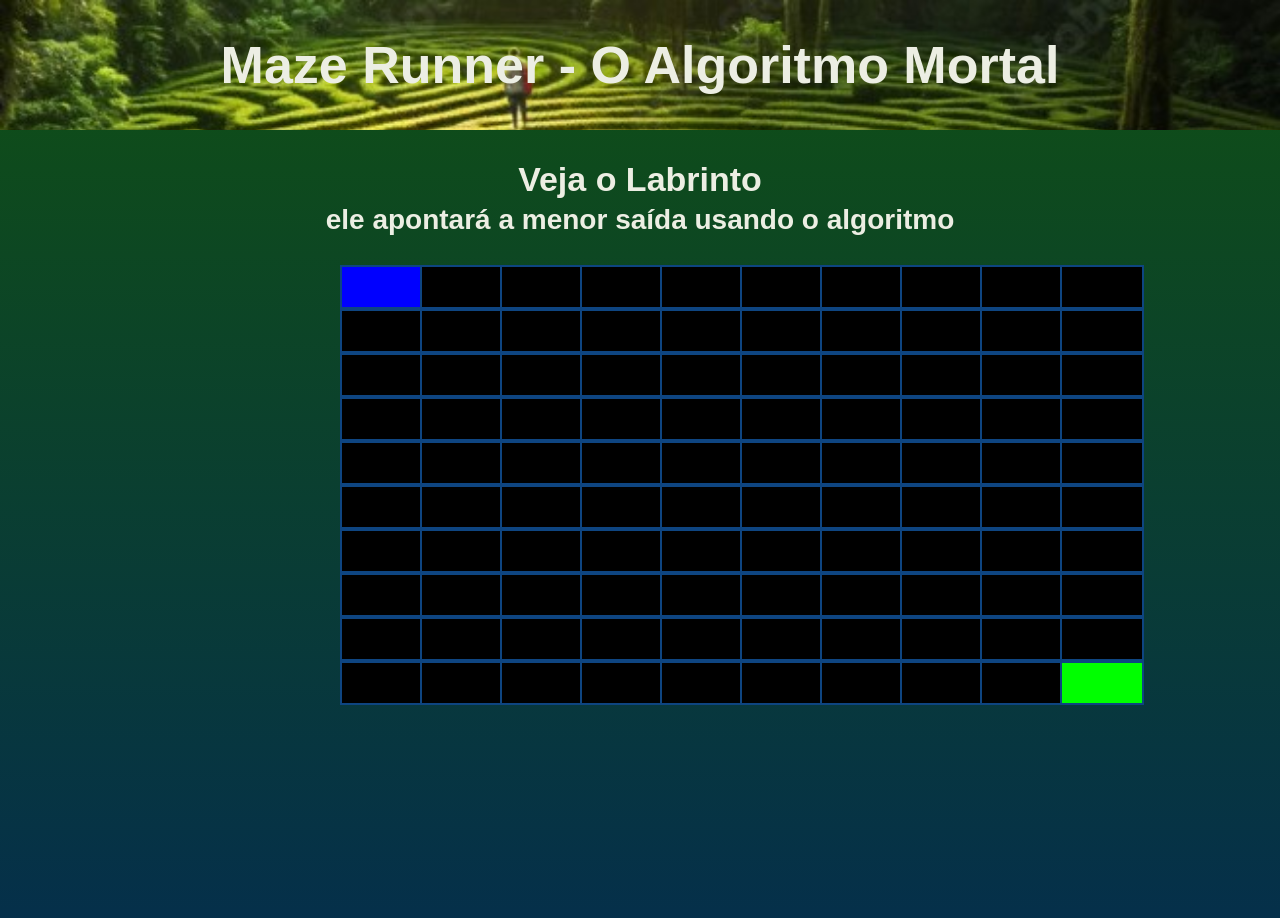
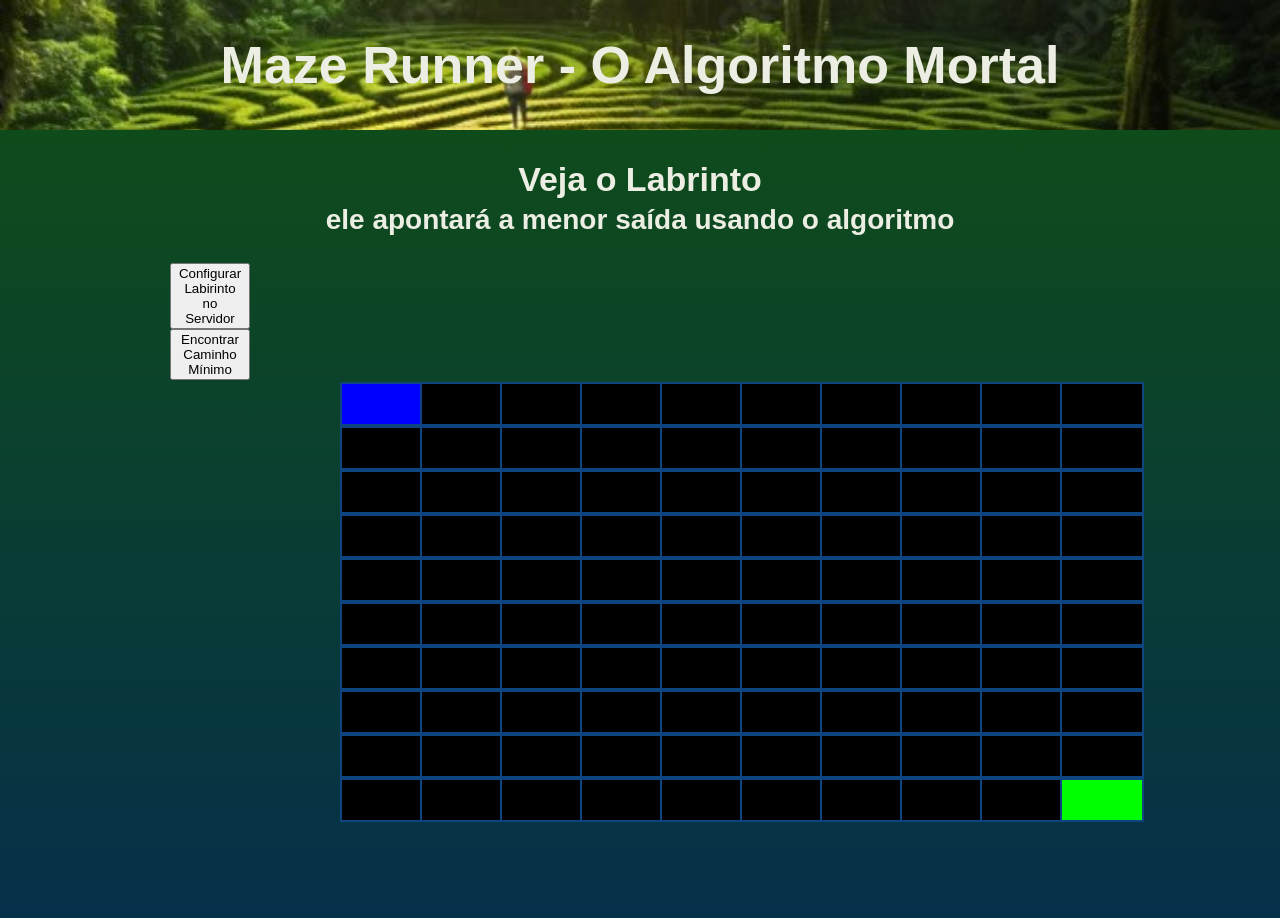
Before and after one commit to DanRocha18/Grafos2_MazeRunner, a React (Create React App) app in the folder dijkstra/: page / in a window 1280 px wide. Shown: the top 918 px of the page. Built offline with nearby package versions, Linux system fonts and the light colour scheme; a web font is replaced by a local one.

Commit message:
Começando a aplicar o algoritmo de djkistra

```diff
--- a/dijkstra/src/maze.js
+++ b/dijkstra/src/maze.js
@@ -1,16 +1,17 @@
-import React from "react";
+import React, { Component } from "react";
 import "./App.css";
 
-class Maze extends React.Component {
+class Maze extends Component {
   constructor(props) {
     super(props);
 
     this.state = {
       playerX: 0,
       playerY: 0,
+      shortestPath: [],
+      maze: [], // Representação do labirinto no cliente
     };
 
-      // Adicionamos um event listener para capturar as teclas de seta.
     document.addEventListener("keydown", this.handleKeyPress);
   }
 
@@ -45,7 +46,42 @@
     this.setState({ playerX, playerY });
   };
 
-    render() {
+  // Função para configurar o labirinto no servidor
+  setMazeOnServer = () => {
+    fetch("http://localhost:3001/setMaze", {
+      method: "POST",
+      headers: {
+        "Content-Type": "application/json",
+      },
+      body: JSON.stringify({ maze: this.state.maze }),
+    })
+      .then((response) => response.json())
+      .then((data) => {
+        console.log(data.message);
+      })
+      .catch((error) => console.error("Erro ao configurar o labirinto:", error));
+  };
+
+  // Função para encontrar o caminho mínimo no labirinto
+  findShortestPath = () => {
+    const { playerX, playerY } = this.state;
+    fetch("http://localhost:3001/findPath", {
+      method: "POST",
+      headers: {
+        "Content-Type": "application/json",
+      },
+      body: JSON.stringify({ start: { x: playerX, y: playerY }, end: { x: 4, y: 4 } }),
+    })
+      .then((response) => response.json())
+      .then((data) => {
+        const path = data.path;
+        this.setState({ shortestPath: path });
+      })
+      .catch((error) => console.error("Erro ao encontrar o caminho mínimo:", error));
+  };
+
+  // Função para renderizar o labirinto com o caminho mínimo
+  renderMazeWithShortestPath = () => {
     const rows = 10;
     const columns = 10;
 
@@ -53,17 +89,27 @@
     for (let i = 0; i < rows; i++) {
       const row = [];
       for (let j = 0; j < columns; j++) {
+        const isPath = this.state.shortestPath.some((coord) => coord[0] === j && coord[1] === i);
         const cellClasses = `cell${i === 0 && j === 0 ? " start" : ""}${
           i === rows - 1 && j === columns - 1 ? " end" : ""
-          }${i === this.state.playerY && j === this.state.playerX ? " player" : ""}`;
+        }${i === this.state.playerY && j === this.state.playerX ? " player" : ""}${isPath ? " path" : ""}`;
         row.push(<div key={`cell-${i}-${j}`} className={cellClasses}></div>);
       }
       maze.push(<div key={`row-${i}`} className="row">{row}</div>);
     }
 
     return <div className="maze">{maze}</div>;
+  };
+
+  render() {
+    return (
+      <div>
+        <button onClick={this.setMazeOnServer}>Configurar Labirinto no Servidor</button>
+        <button onClick={this.findShortestPath}>Encontrar Caminho Mínimo</button>
+        {this.renderMazeWithShortestPath()}
+      </div>
+    );
   }
 }
 
-
 export default Maze;
```
Also changed, not shown: dijkstra/src/serve.js (added, +39 -0 lines). Lines whose indentation alone changed are shown as unchanged.
